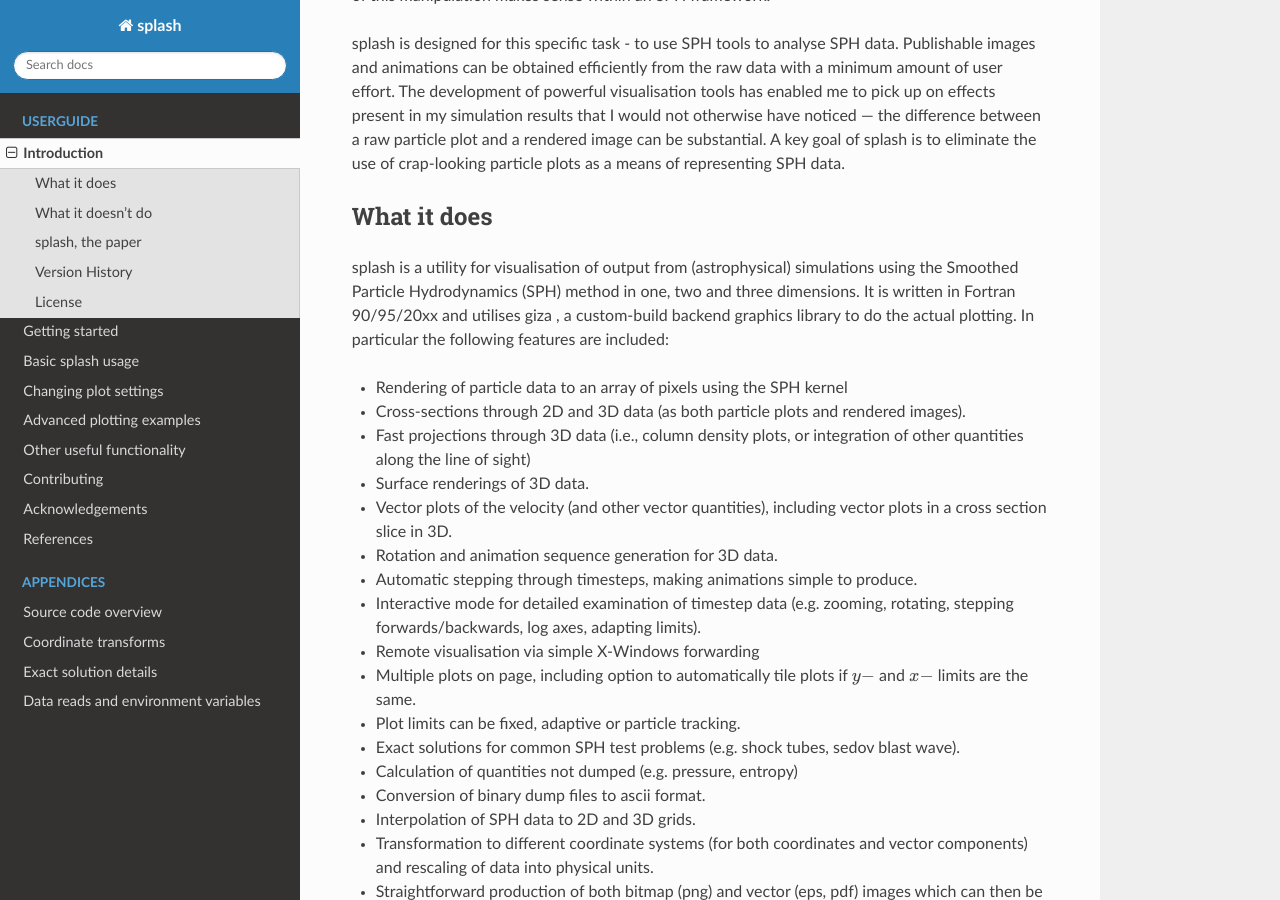
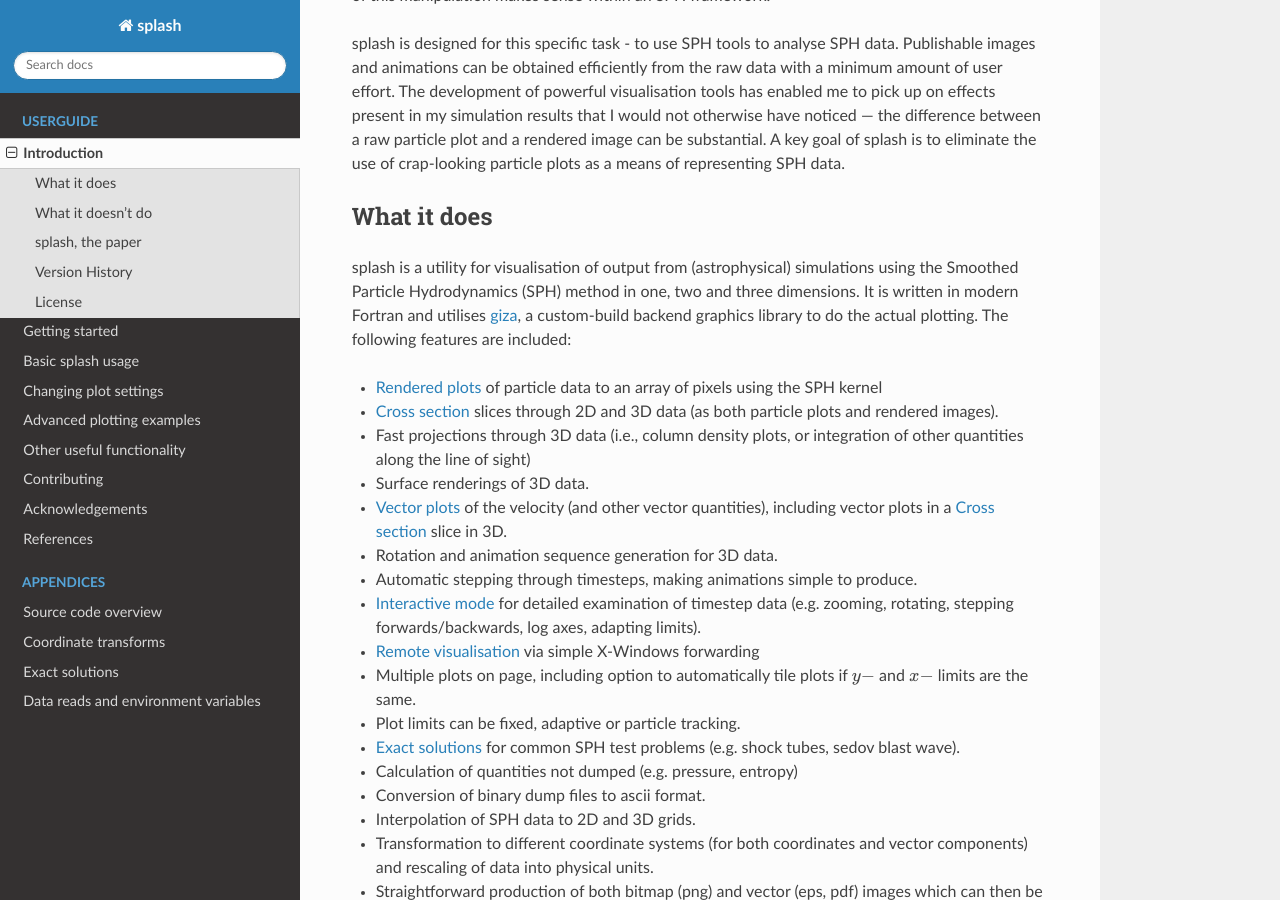
Before and after one commit to danieljprice/splash, a Sphinx documentation site: the page built from docs/intro.rst, in a window 1280 px wide and 900 px high, scrolled down 344 px. Built offline with Sphinx 7.4.7 and the Read the Docs theme 2.0.0, drawn with Linux system fonts in a browser that asks for light colours.

Commit message:
(docs) further updates/improvements to docs

```diff
--- a/docs/intro.rst
+++ b/docs/intro.rst
@@ -28,13 +28,13 @@ What it does
 
 splash is a utility for visualisation of output from (astrophysical)
 simulations using the Smoothed Particle Hydrodynamics (SPH) method in
-one, two and three dimensions. It is written in Fortran 90/95/20xx and
-utilises giza , a custom-build backend graphics library to do the actual
-plotting. In particular the following features are included:
+one, two and three dimensions. It is written in modern Fortran and
+utilises `giza <github.com/danieljprice/giza>`_, a custom-build backend
+graphics library to do the actual plotting. The following features are included:
 
--  Rendering of particle data to an array of pixels using the SPH kernel
+-  :ref:`sec:renderplot` of particle data to an array of pixels using the SPH kernel
 
--  Cross-sections through 2D and 3D data (as both particle plots and
+-  :ref:`sec:xsec` slices through 2D and 3D data (as both particle plots and
    rendered images).
 
 -  Fast projections through 3D data (i.e., column density plots, or
--- a/docs/refs.rst
+++ b/docs/refs.rst
@@ -10,7 +10,11 @@ References
 
 .. [Price12] `Price (2012), J. Comp. Phys. 231, 759 <https://ui.adsabs.harvard.edu/abs/2012JCoPh.231..759P/abstract>`_
 
+.. [Price18] `Price et al. (2018), PASA 35, e031 <http://adsabs.harvard.edu/abs/2018PASA...35...31P>`_
+
 .. [PB07] `Price & Bate (2007), MNRAS 377, 77 <https://ui.adsabs.harvard.edu/abs/2007MNRAS.377...77P/abstract>`_
+
+.. [PM04] `Price & Monaghan (2004), MNRAS 348, 123 <http://adsabs.harvard.edu/abs/2004MNRAS.348..123P>`_
 
 .. [PM07] `Price & Monaghan (2007), MNRAS 374, 1347 <https://ui.adsabs.harvard.edu/abs/2007MNRAS.374.1347P/abstract>`_
 
```
Also changed, not shown: other parts of docs/intro.rst (+5 -5 lines), docs/basic.rst (+15 -0 lines), docs/exact.rst (+5 -2 lines).
